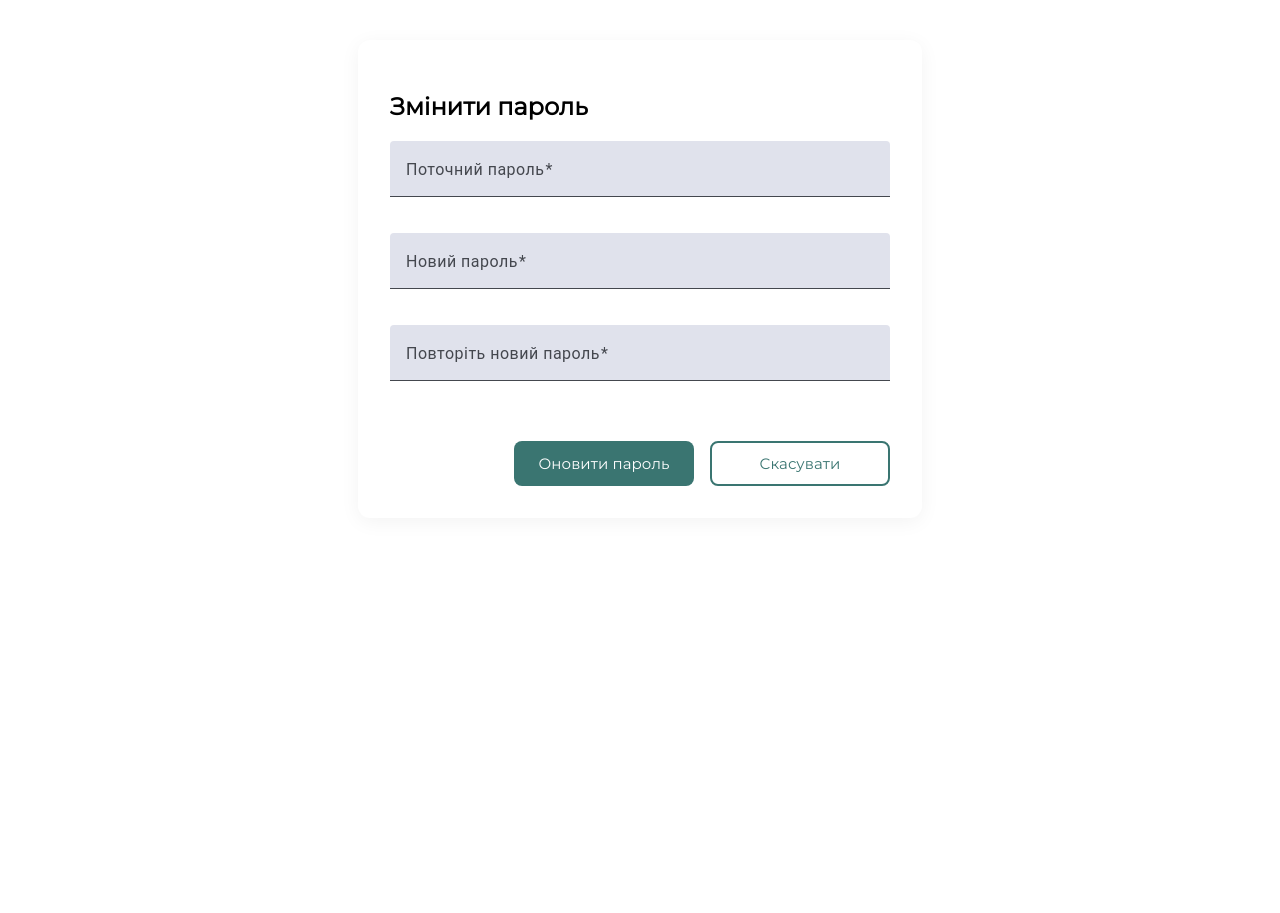
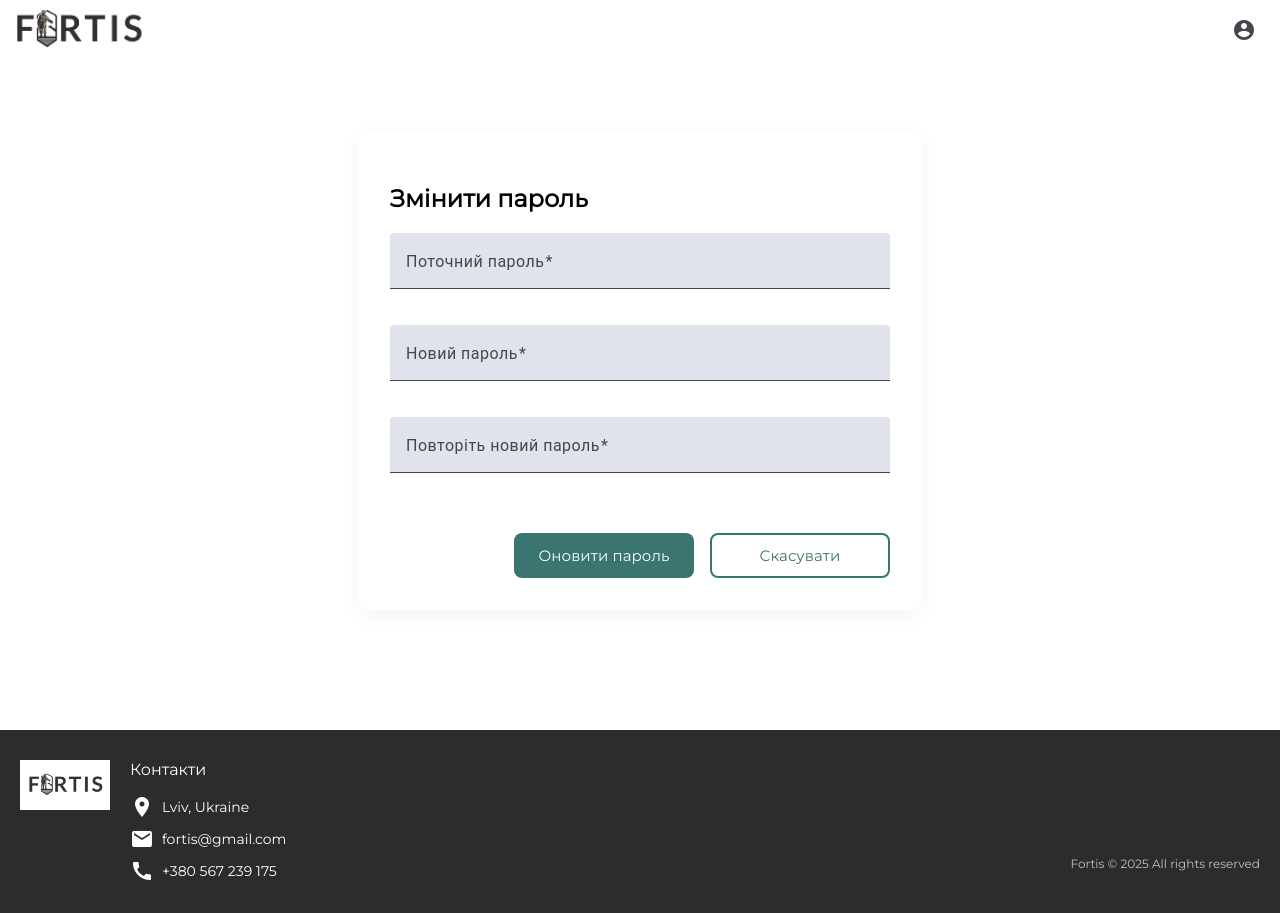
Before and after one commit to weqpro/OpMiniProject3, an Angular app in the folder frontend/frontend-fortis/: page /app-volunteer-change-password in a window 1280 px wide. Before the commit the page ends 800 px from the top, so only its background shows below. Built offline with nearby package versions, Linux system fonts and the light colour scheme; sample sign-in values are in the browser's storage.

Commit message:
added footer and task bar to volunteer password changing page, small other fixes

```diff
--- a/frontend/frontend-fortis/src/app/pages/login/login.component.html
+++ b/frontend/frontend-fortis/src/app/pages/login/login.component.html
@@ -27,7 +27,7 @@
         <h2 class="login-title">Увійти</h2>
 
         <mat-form-field class="login-field" appearance="outline">
-          <mat-label>Email</mat-label>
+          <mat-label>Електронна пошта</mat-label>
           <input matInput type="email" [(ngModel)]="email" required />
         </mat-form-field>
 
--- a/frontend/frontend-fortis/src/app/pages/profile/soldier-profile/soldier-profile.component.ts
+++ b/frontend/frontend-fortis/src/app/pages/profile/soldier-profile/soldier-profile.component.ts
@@ -120,7 +120,7 @@ export class SoldierProfileComponent implements OnInit {
       case 'in_progress':
         return 'в процесі';
       case 'completed':
-        return 'завершено';
+        return 'виконано';
       default:
         return status;
     }
--- a/frontend/frontend-fortis/src/app/pages/profile/volunteer-profile/volunteer-change-password/volunteer-change-password.component.html
+++ b/frontend/frontend-fortis/src/app/pages/profile/volunteer-profile/volunteer-change-password/volunteer-change-password.component.html
@@ -1,25 +1,100 @@
+<div class="page-container">
+  <div class="top-bar">
+    <div class="top-left">
+      <a routerLink="/requests-filter">
+        <img src="assets/logo.png" alt="Fortis Logo" class="full-logo" />
+      </a>
+    </div>
+    <div class="top-right">
+
+      <button mat-icon-button [matMenuTriggerFor]="profileMenu">
+        <mat-icon>account_circle</mat-icon>
+      </button>
+      <mat-menu #profileMenu="matMenu">
+        <button mat-menu-item [routerLink]="'/profile/soldier'" [queryParams]="{ tab: 'profile' }">Мій профіль</button>
+        <button mat-menu-item [routerLink]="'/profile/soldier'" [queryParams]="{ tab: 'requests' }">Мої запити</button>
+      </mat-menu>
+    </div>
+  </div>
+
+  <div class="content-wrap">
     <div class="change-password-wrapper">
       <h2>Змінити пароль</h2>
-
-    <form (ngSubmit)="submit()">
+      <form (ngSubmit)="submit()" #form="ngForm">
         <mat-form-field appearance="fill" class="full-width">
           <mat-label>Поточний пароль</mat-label>
-        <input matInput type="password" [(ngModel)]="passwordData.current_password" name="current_password" required>
+          <input
+            matInput
+            type="password"
+            name="current_password"
+            [(ngModel)]="passwordData.current_password"
+            required />
         </mat-form-field>
 
         <mat-form-field appearance="fill" class="full-width">
           <mat-label>Новий пароль</mat-label>
-        <input matInput type="password" [(ngModel)]="passwordData.new_password" name="new_password" required>
+          <input
+            matInput
+            type="password"
+            name="new_password"
+            [(ngModel)]="passwordData.new_password"
+            required
+            minlength="8" />
+          <mat-error *ngIf="form.controls['new_password']?.hasError('minlength')">
+            Пароль має бути не менше 8 символів
+          </mat-error>
         </mat-form-field>
 
         <mat-form-field appearance="fill" class="full-width">
           <mat-label>Повторіть новий пароль</mat-label>
-        <input matInput type="password" [(ngModel)]="passwordData.new_password_repeat" name="new_password_repeat" required>
+          <input
+            matInput
+            type="password"
+            name="new_password_repeat"
+            [(ngModel)]="passwordData.new_password_repeat"
+            required
+            minlength="8" />
+          <mat-error *ngIf="form.controls['new_password_repeat']?.hasError('minlength')">
+            Пароль має бути не менше 8 символів
+          </mat-error>
         </mat-form-field>
 
         <div class="button-group">
-        <button mat-flat-button style="background-color: #3A7571" type="submit">Оновити пароль</button>
-        <button mat-stroked-button routerLink="/profile/volunteer" type="button">Скасувати</button>
+          <button
+            mat-flat-button
+            style="background-color: #3A7571; color: white; font-family: 'Montserrat', sans-serif; font-weight: 500; border-radius: 8px; width: 180px; height: 45px;"
+            type="submit">
+            Оновити пароль
+          </button>
+
+          <button
+            mat-stroked-button
+            style="border: 2px solid #3A7571; color: #3A7571; font-family: 'Montserrat', sans-serif; font-weight: 500; border-radius: 8px; width: 180px; height: 45px;"
+            routerLink="/profile/soldier"
+            type="button">
+            Скасувати
+          </button>
         </div>
       </form>
     </div>
+  </div>
+
+  <footer class="footer">
+    <div class="footer-content">
+      <div class="footer-left">
+        <a routerLink="/requests-filter">
+          <img src="assets/logo-small.png" alt="Fortis Logo" class="footer-logo" />
+        </a>
+      </div>
+      <div class="footer-center">
+        <div class="footer-links"><a routerLink="/contacts">Контакти</a></div>
+        <div class="footer-contacts">
+          <div class="contact-item"><mat-icon>location_on</mat-icon><span>Lviv, Ukraine</span></div>
+          <div class="contact-item"><mat-icon>email</mat-icon><span>fortis&#64;gmail.com</span></div>
+          <div class="contact-item"><mat-icon>call</mat-icon><span>+380 567 239 175</span></div>
+        </div>
+      </div>
+      <div class="footer-right"><p>Fortis © 2025 All rights reserved</p></div>
+    </div>
+  </footer>
+</div>
--- a/frontend/frontend-fortis/src/app/pages/profile/volunteer-profile/volunteer-profile.component.ts
+++ b/frontend/frontend-fortis/src/app/pages/profile/volunteer-profile/volunteer-profile.component.ts
@@ -126,7 +126,7 @@ export class VolunteerProfileComponent implements OnInit {
       case 'in_progress':
         return 'в процесі';
       case 'completed':
-        return 'завершено';
+        return 'виконано';
       default:
         return status;
     }
```
Also changed, not shown: frontend/frontend-fortis/src/app/pages/profile/volunteer-profile/volunteer-change-password/volunteer-change-password.component.ts (+5 -2 lines). Lines whose indentation alone changed are shown as unchanged.
